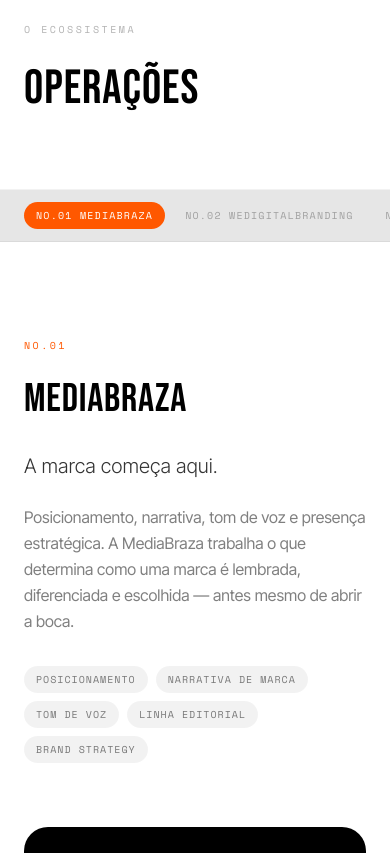
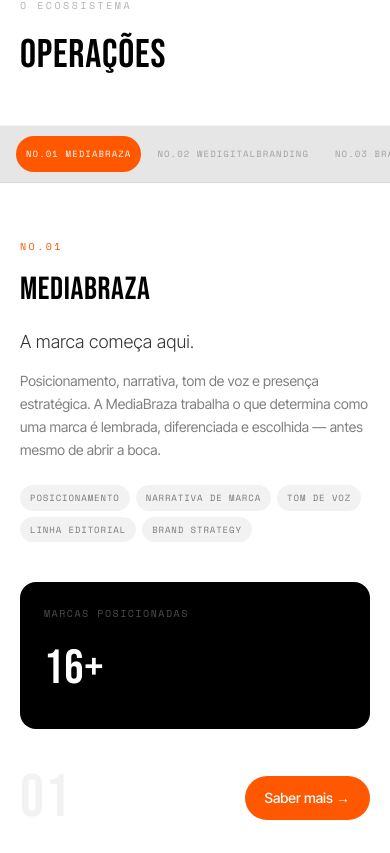
Before and after one commit to diogomediabraza/webraza-site, a Next.js app: page / in a window 390 px wide. Shown: the part 4018-4871 px from the top of the page. Built offline with nearby package versions, Linux system fonts and the light colour scheme; no server answers.

Commit message:
fix(mobile): Services sticky nav + responsive cards

```diff
--- a/components/sections/Services.tsx
+++ b/components/sections/Services.tsx
@@ -75,21 +75,21 @@
   return (
     <div ref={sectionRef} id="servicos">
 
-      <div className="bg-white py-16 border-b border-black/5" data-theme="light">
-        <div className="max-w-7xl mx-auto px-6">
-          <p className="font-mono text-[10px] uppercase tracking-[0.25em] text-black/30 mb-4">O ecossistema</p>
-          <h2 className="font-display text-black" style={{ fontSize: 'clamp(48px, 8vw, 120px)' }}>
+      <div className="bg-white py-10 sm:py-16 border-b border-black/5" data-theme="light">
+        <div className="max-w-7xl mx-auto px-5 sm:px-6">
+          <p className="font-mono text-[10px] uppercase tracking-[0.25em] text-black/30 mb-3 sm:mb-4">O ecossistema</p>
+          <h2 className="font-display text-black" style={{ fontSize: 'clamp(40px, 8vw, 120px)' }}>
             OPERAÇÕES
           </h2>
         </div>
       </div>
 
-      <div className="sticky top-24 z-20 bg-white/90 backdrop-blur border-b border-black/5 py-3" data-theme="light">
-        <div className="max-w-7xl mx-auto px-6 flex items-center gap-2 overflow-x-auto scrollbar-none">
+      <div className="sticky top-14 sm:top-24 z-20 bg-white/90 backdrop-blur border-b border-black/5 py-2.5 sm:py-3" data-theme="light">
+        <div className="max-w-7xl mx-auto px-4 sm:px-6 flex items-center gap-1.5 sm:gap-2 overflow-x-auto scrollbar-none">
           {operationsData.map((s, i) => (
             <button
               key={s.number}
-              className={`font-mono text-[10px] uppercase tracking-[0.12em] px-3 py-1.5 rounded-full transition-colors whitespace-nowrap ${
+              className={`font-mono text-[9px] sm:text-[10px] uppercase tracking-[0.12em] px-2.5 sm:px-3 py-1.5 rounded-full transition-colors whitespace-nowrap min-h-[36px] ${
                 activeIndex === i ? 'bg-brand-orange text-white' : 'text-black/30 hover:text-black/60'
               }`}
               onClick={() => {
@@ -105,33 +105,33 @@
       {operationsData.map((op, i) => (
         <section
           key={op.number}
-          className="service-slide bg-white border-b border-black/5 py-24"
+          className="service-slide bg-white border-b border-black/5 py-14 sm:py-24"
           data-theme="light"
         >
-          <div className="max-w-7xl mx-auto px-6">
-            <div className="grid grid-cols-1 lg:grid-cols-2 gap-16 items-start">
+          <div className="max-w-7xl mx-auto px-5 sm:px-6">
+            <div className="grid grid-cols-1 lg:grid-cols-2 gap-10 sm:gap-16 items-start">
 
               <div>
-                <p className="font-mono text-[10px] uppercase tracking-[0.25em] text-brand-orange mb-4">
+                <p className="font-mono text-[10px] uppercase tracking-[0.25em] text-brand-orange mb-3 sm:mb-4">
                   {op.number}
                 </p>
                 <h3
-                  className="font-display text-black mb-6"
-                  style={{ fontSize: 'clamp(40px, 6vw, 80px)' }}
+                  className="font-display text-black mb-4 sm:mb-6"
+                  style={{ fontSize: 'clamp(32px, 6vw, 80px)' }}
                 >
                   {op.name.toUpperCase()}
                 </h3>
-                <p className="font-body text-black/80 text-xl font-light leading-snug mb-6">
+                <p className="font-body text-black/80 text-lg sm:text-xl font-light leading-snug mb-4 sm:mb-6">
                   {op.tagline}
                 </p>
-                <p className="font-body text-black/50 text-base leading-relaxed mb-8">
+                <p className="font-body text-black/50 text-sm sm:text-base leading-relaxed mb-6 sm:mb-8">
                   {op.description}
                 </p>
-                <div className="flex flex-wrap gap-2">
+                <div className="flex flex-wrap gap-1.5 sm:gap-2">
                   {op.tags.map(tag => (
                     <span
                       key={tag}
-                      className="font-mono text-[10px] uppercase tracking-[0.1em] px-3 py-1.5 bg-black/5 rounded-full text-black/50"
+                      className="font-mono text-[9px] sm:text-[10px] uppercase tracking-[0.1em] px-2.5 sm:px-3 py-1.5 bg-black/5 rounded-full text-black/50"
                     >
                       {tag}
                     </span>
@@ -140,13 +140,13 @@
               </div>
 
               <div className="lg:pt-16">
-                <div className="bg-black rounded-3xl p-10 mb-8">
-                  <p className="font-mono text-[10px] uppercase tracking-[0.15em] text-white/30 mb-4">
+                <div className="bg-black rounded-2xl sm:rounded-3xl p-6 sm:p-10 mb-6 sm:mb-8">
+                  <p className="font-mono text-[10px] uppercase tracking-[0.15em] text-white/30 mb-3 sm:mb-4">
                     {op.stat.label}
                   </p>
                   <span
                     className="font-display text-white"
-                    style={{ fontSize: 'clamp(60px, 10vw, 120px)' }}
+                    style={{ fontSize: 'clamp(48px, 10vw, 120px)' }}
                   >
                     {op.stat.value}
                   </span>
@@ -154,13 +154,13 @@
                 <div className="flex items-center justify-between">
                   <span
                     className="font-display text-black/5"
-                    style={{ fontSize: 'clamp(80px, 15vw, 180px)' }}
+                    style={{ fontSize: 'clamp(60px, 15vw, 180px)' }}
                   >
                     {(i + 1).toString().padStart(2, '0')}
                   </span>
                   <a
                     href="/servicos"
-                    className="inline-flex items-center gap-2 bg-brand-orange text-white font-body font-medium px-6 py-3 rounded-full hover:bg-brand-orange-light transition-colors text-sm"
+                    className="inline-flex items-center gap-2 bg-brand-orange text-white font-body font-medium px-5 sm:px-6 py-2.5 sm:py-3 rounded-full hover:bg-brand-orange-light transition-colors text-sm min-h-[44px]"
                   >
                     Saber mais →
                   </a>
```
